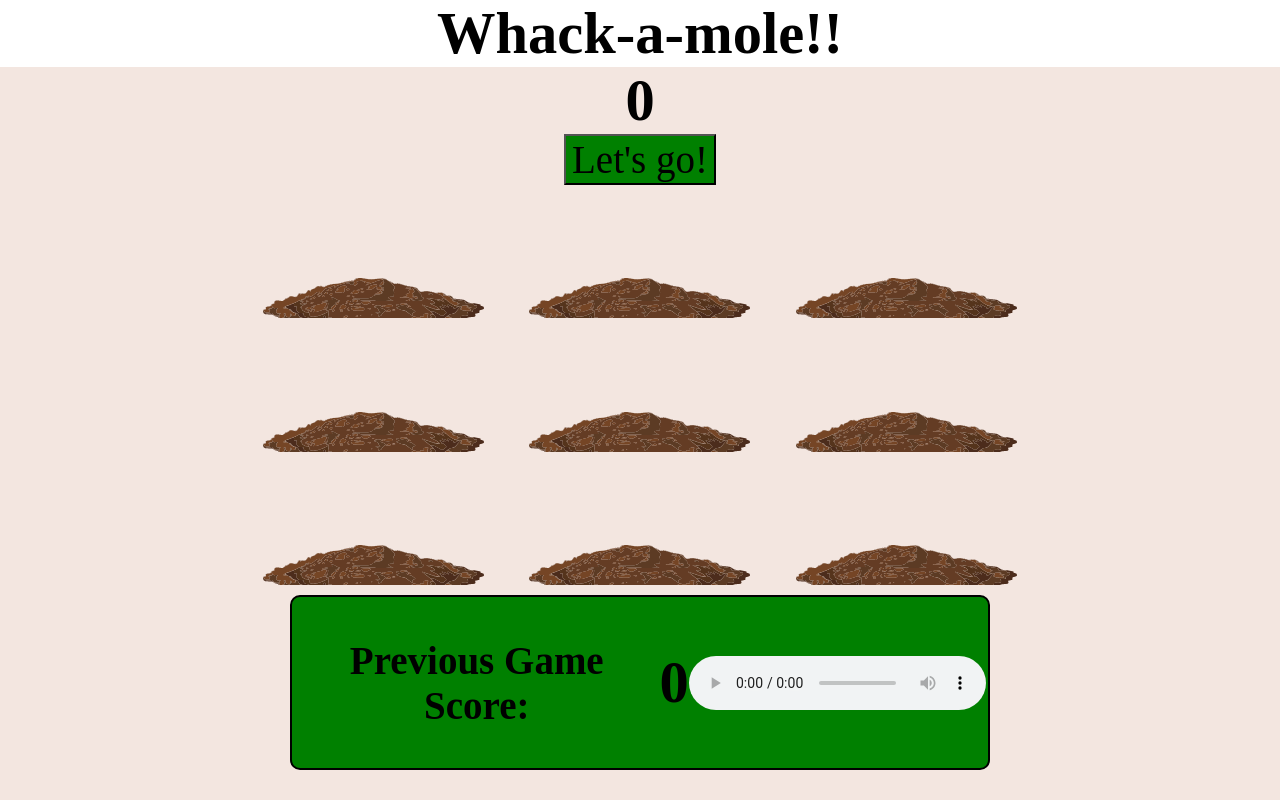
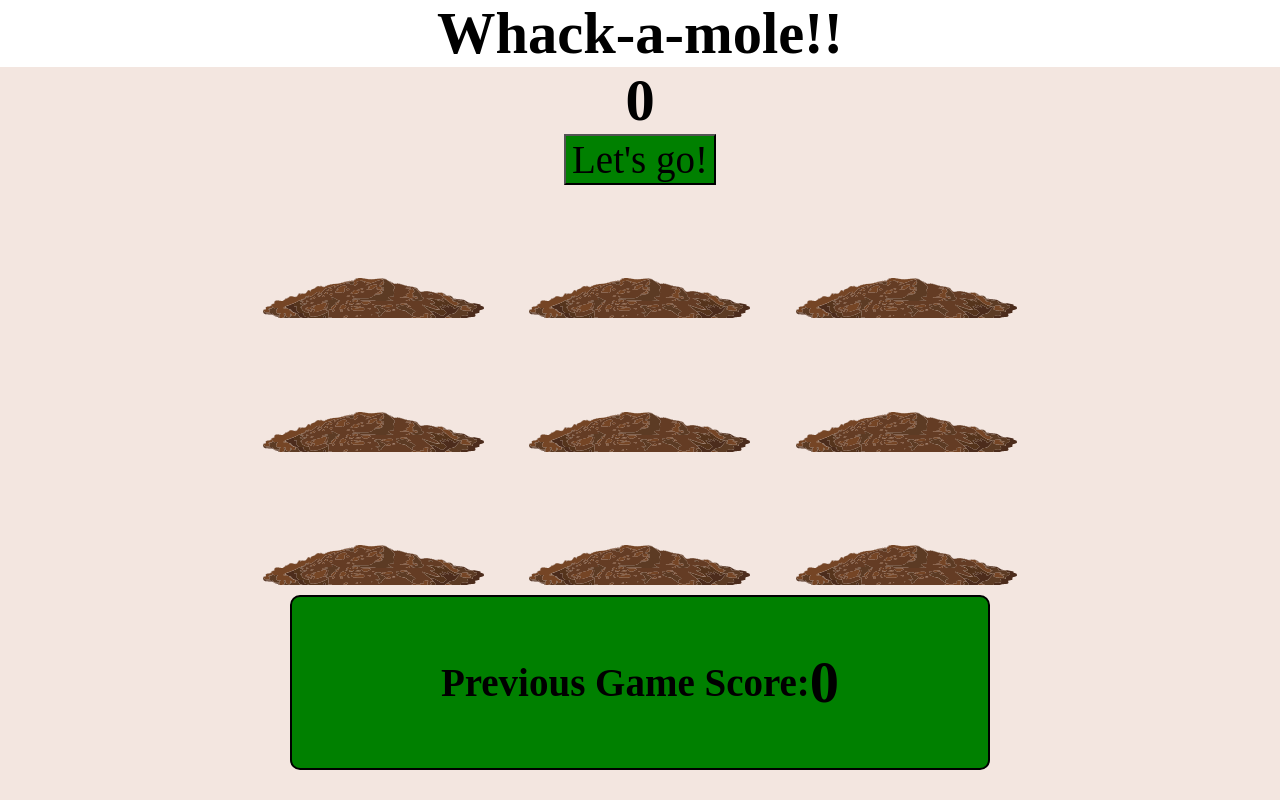
Before and after one commit to Greeshma-C20084146/whack_a_mole-project, a plain HTML site: page index.html in a window 1280 px wide. Drawn offline with Linux system fonts and the light colour scheme.

Commit message:
Update index.html

```diff
--- a/index.html
+++ b/index.html
@@ -45,7 +45,6 @@
 <div class="final-score">
     <h2>Previous Game Score: </h2>
     <h1 id="final_score_value">0</h1>
-    <audio src="https://raw.githubusercontent.com/Greeshma-C20084146/whack_a_mole-project/main/assets_audio_jazz.mp3" controls autoplay loop>
 </div>
 <script src="script1.js"></script>
 </body>
```
